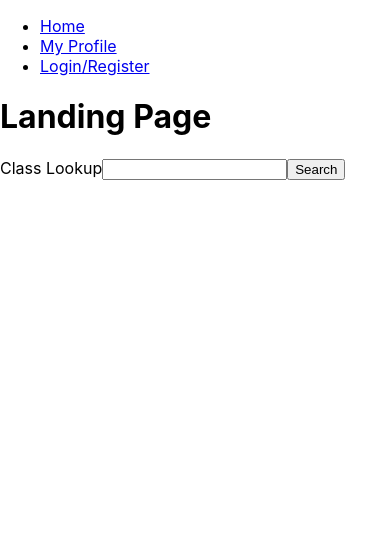
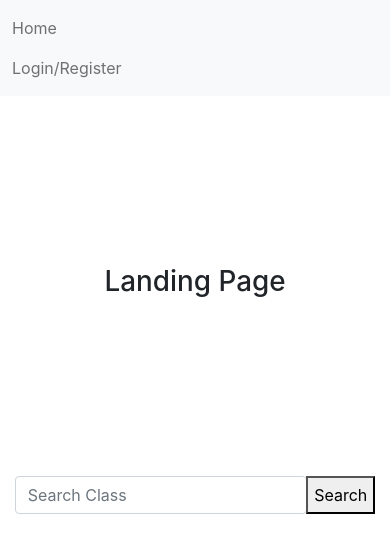
Before and after one commit to lawrenceztang/fenyx, a React (Create React App) app in the folder client/: page / in a window 390 px wide. Shown: the top 552 px of the page. Built offline with nearby package versions, Linux system fonts and the light colour scheme.

Commit message:
made home page moresponsive and profile link active

```diff
--- a/client/public/index.html
+++ b/client/public/index.html
@@ -3,6 +3,7 @@
   <head>
     <meta charset="utf-8" />
     <link rel="icon" href="%PUBLIC_URL%/favicon.ico" />
+    <link href="https://cdn.jsdelivr.net/npm/bootstrap@5.0.2/dist/css/bootstrap.min.css" rel="stylesheet" integrity="sha384-EVSTQN3/azprG1Anm3QDgpJLIm9Nao0Yz1ztcQTwFspd3yD65VohhpuuCOmLASjC" crossorigin="anonymous">
     <meta name="viewport" content="width=device-width, initial-scale=1" />
     <meta name="theme-color" content="#000000" />
     <meta
--- a/client/src/index.js
+++ b/client/src/index.js
@@ -10,7 +10,6 @@ root.render(
     <App />
   </React.StrictMode>
 );
-
 // If you want to start measuring performance in your app, pass a function
 // to log results (for example: reportWebVitals(console.log))
 // or send to an analytics endpoint. Learn more: https://bit.ly/CRA-vitals
--- a/client/src/pages/Home.js
+++ b/client/src/pages/Home.js
@@ -1,5 +1,6 @@
 import { useState } from 'react';
 import { Outlet, Link } from "react-router-dom";
+
 
 async function lookUpClasses(params){
  return fetch('http://localhost:3001/class_search', {
@@ -13,8 +14,24 @@ async function lookUpClasses(params){
 }
 
 const Home = () =>{
+	const container = {
+		display: "flex",
+		flexDirection: "column",
+		alignItems: "center",
+		height: "100%"
+	}
+
+	const header = {
+		width: "100%",
+    height: "50%",
+    display: "flex",
+    justifyContent: "center",
+    alignItems: "center"
+
+	}
+
 	const [search_input, setInput] = useState("");
-	const [search_result, setResult] = useState([]);
+	const [search_result, setResult] = useState(null);
 
 	const handleSubmit = async e => {
 	    e.preventDefault();
@@ -37,23 +54,32 @@ const Home = () =>{
 	// 	event.preventDefault();
 	// }
 
-	return (<div>
+	return (<div style={container}>
+				{!search_result &&
+				<div id="title" style={header}>
 					<h1>Landing Page</h1>
-				<form>
-					<label> Class Lookup</label>
-					<input
+				</div>
+			  }
+			  {search_result &&
+			  <div id="filler" style={{height: "5%"}}>
+			  </div>
+			  }
+				<div class="input-group" style={{justifyContent: "center"}}>
+					<div class="form-outline" style={{width: "75%"}}>
+						<input placeholder="Search Class" id="searchForm" class="form-control"
 						 value={search_input}
 						 onChange={handleSearchChange}
 						/>
+					</div>
 						<button type="submit" onClick={handleSubmit}>Search </button>
-				</form>
-				<div>
-					<ul>
+				</div>
+				{search_result &&
+				<div style={{display: "flex", width: "100%", flexDirection: "column", alignItems: "center"}}>
 							{search_result.map(x =>
-							<li key={x.id}><Link to={"/class/" + x.id}> Name: {x.name}, Professor {x.professor} </Link></li>
+								<div key={x.id}><Link to={"/class/" + x.id}> Name: {x.name}, Professor {x.professor} </Link></div>
 								)}
-					</ul>
 				</div>
+			 }
 		   </div>);
 };
 
--- a/client/src/pages/Layout.js
+++ b/client/src/pages/Layout.js
@@ -1,31 +1,49 @@
 import { Outlet, Link } from "react-router-dom";
 
+
+
+
 const Layout = ({token, deleteToken}) => {
-  let login_signout;
+  let authorizations;
   if(!token){
-            login_signout = <Link to="/login">Login/Register</Link>
+            authorizations= <Link to="/login">Login/Register</Link>
           }
           else{
-            login_signout = <Link to="/" onClick={deleteToken}>Sign Out</Link>
+            authorizations = <Link to="/" onClick={deleteToken}>Sign Out</Link>
+            console.log(token);
           }
-  return (
-    <>
-      <nav>
-        <ul>
-          <li>
-            <Link to="/">Home</Link>
+
+  return(
+    <div style={{height: "90vh"}}>
+    <nav class="navbar navbar-expand-sm bg-light navbar-light">
+      <div class="container-fluid">
+        <ul class="navbar-nav">
+          <li class="nav-item">
+            {/*<a class="nav-link active" href="#">Active</a>*/}
           </li>
-          <li>
-            <Link to="/profile">My Profile</Link>
+         <li class="nav-item">
+            <Link to="/" class="nav-link">Home</Link>
           </li>
-          <li>
-            {login_signout}
-          </li>
+          {token &&
+            <li class="nav-item">
+              <Link to={"/profile/" + token} class="nav-link">My Profile</Link>
+            </li>
+          }
+          {token &&
+            <li class = "nav-item">
+              <Link to="/" onClick={deleteToken} class="nav-link">Sign Out</Link>
+            </li>
+          }
+          {!token &&
+            <li class="nav-item">
+              <Link to="/login" class="nav-link">Login/Register</Link>
+            </li>
+          }
         </ul>
-      </nav>
-
-      <Outlet />
-    </>
+      </div>
+    </nav>
+      <Outlet/>
+      </div>
   )
 };
 
--- a/client/src/pages/Login.js
+++ b/client/src/pages/Login.js
@@ -1,4 +1,5 @@
 import { useState } from 'react';
+import { useNavigate } from "react-router-dom";
 import PropTypes from 'prop-types';
 
 async function loginUser(credentials) {
@@ -16,6 +17,7 @@ const Login = ({token, setToken}) => {
 	var alert;
 	const [email, setEmail] = useState('');
 	const [password, setPassword] = useState('');
+	const history = useNavigate()
 
 	const handleSubmit = async e => {
 	    e.preventDefault();
@@ -24,6 +26,7 @@ const Login = ({token, setToken}) => {
 	      password
 	    });
 	    setToken(token);
+	    history("/");
 	  }
 
 	const handleEmailChange = (event) => {
--- a/client/src/useToken.js
+++ b/client/src/useToken.js
@@ -4,7 +4,7 @@ export default function useToken() {
   const getToken = () => {
     const tokenString = sessionStorage.getItem('token');
     const userToken = JSON.parse(tokenString);
-    return userToken?.token
+    return userToken?.id
   };
 
   const [token, setToken] = useState(getToken());
```
Also changed, not shown: 1 other file (tests, documents, lock files or other folders). Lines whose indentation alone changed are shown as unchanged.
